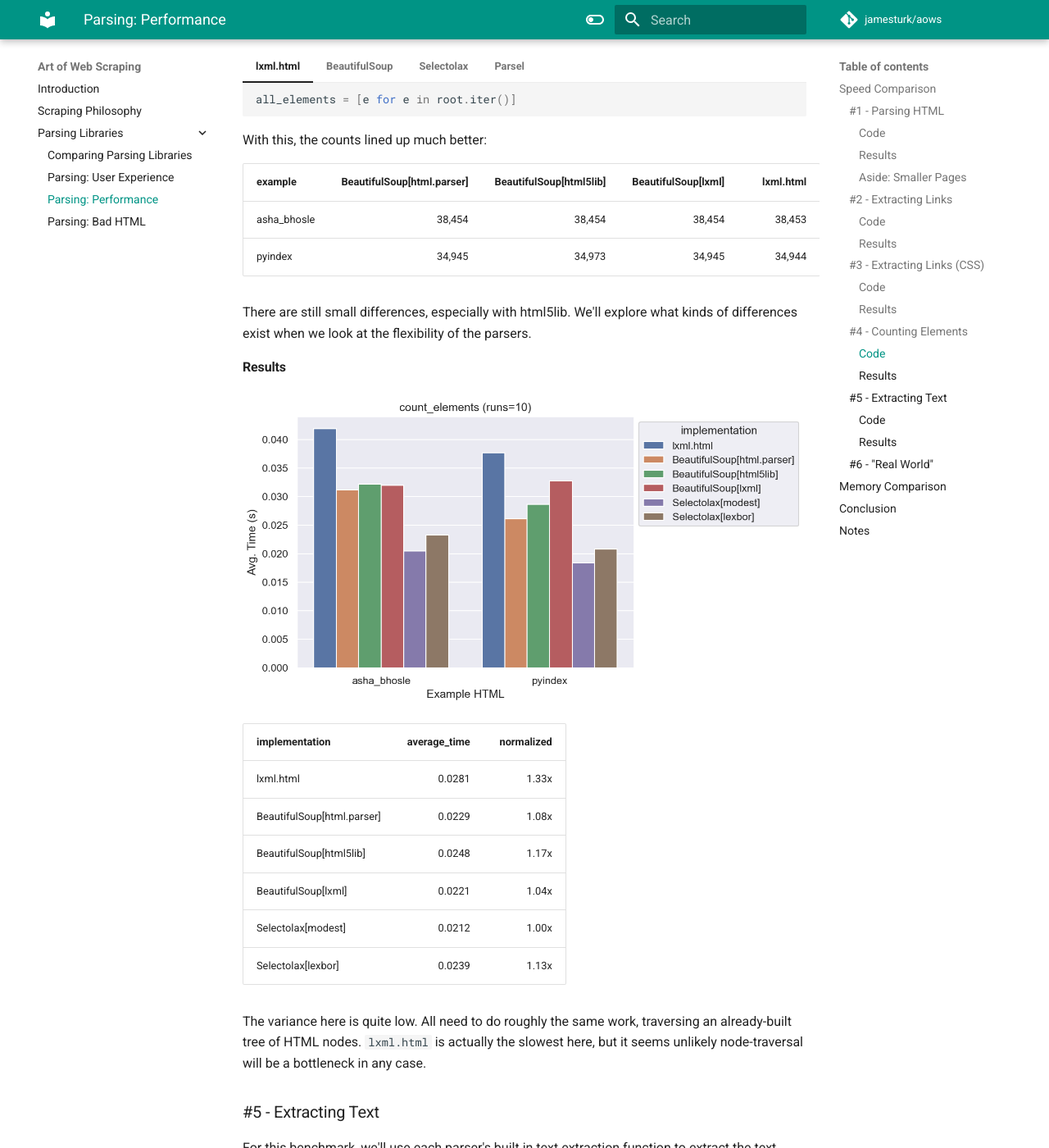
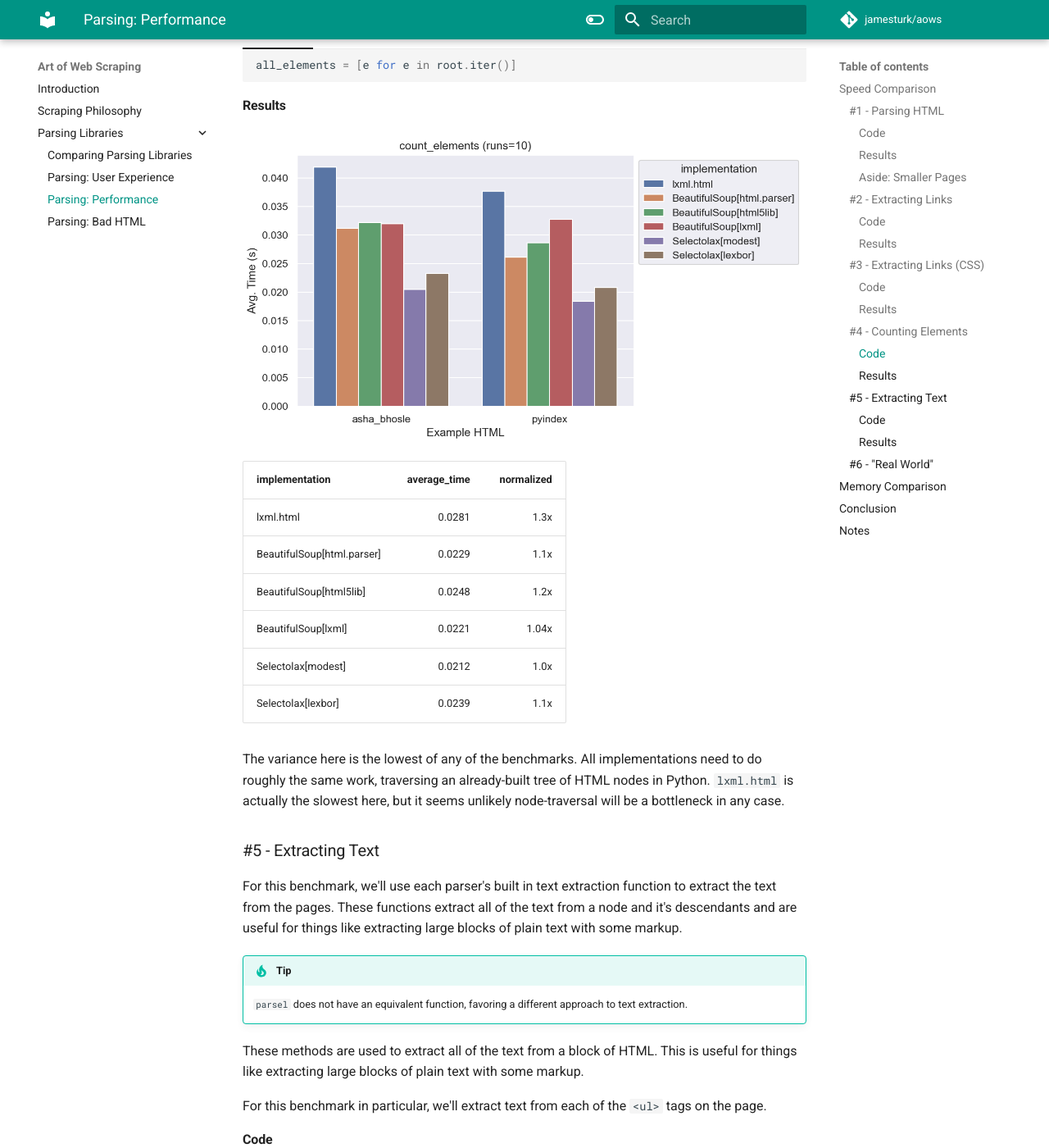
Before and after one commit to jamesturk/aows, an MkDocs documentation site: the page built from docs/parsing/performance.md, in a window 1280 px wide and 1400 px high, scrolled down 5460 px. Shown: the whole window at 82% size. Built offline with MkDocs 1.6.1 and Material for MkDocs 9.7.7, drawn with Linux system fonts in a browser that asks for light colours; comment, search, counter and statistics services are not loaded; some of the changed text lies outside the part shown.

Commit message:
updating performance w/ parsel notes

````diff
--- a/docs/parsing/performance.md
+++ b/docs/parsing/performance.md
@@ -1,6 +1,4 @@
 # Parsing: Performance
-
-
 
 ## Speed Comparison
 
@@ -28,6 +26,11 @@ The initial parse of the HTML is likely the most expensive part of the scraping
     ```python
     root = selectolax.parser.HTMLParser(html)
     # or selectolax.lexbor.LexborParser(html)
+    ```
+=== "Parsel"
+
+    ```python
+    root = parsel.Selector(html)
     ```
 
 #### Results
@@ -82,6 +85,12 @@ This benchmark uses each library to find all `<a>` tags with an `href` attribute
     # Selectolax is essentially a CSS Selector implementation
     links = root.css('a[href]')
     ```
+=== "Parsel"
+
+    ```python
+    # Parsel is a wrapper around lxml, so we'll use xpath
+    links = root.xpath('//a[@href]')
+    ```
 
 #### Results
 
@@ -107,7 +116,7 @@ Furthermore, the three BeautifulSoup implementations are virtually identical in
 
 I wanted to take a look at another way of getting the same data, in part to see if it'd level the playing field at all. Not all of the libraries support the same features, but all do support CSS selectors. We'll be querying for the same data as before, but this time with CSS selectors.
 
-!!! note
+!!! tip
     For lxml to support this feature, it needs the [cssselect](https://pypi.org/project/cssselect/) library installed.
 
 #### Code
@@ -123,6 +132,11 @@ I wanted to take a look at another way of getting the same data, in part to see
     links = root.select('a[href]')
     ```
 === "Selectolax"
+
+    ```python
+    links = root.css('a[href]')
+    ```
+=== "Parsel"
 
     ```python
     links = root.css('a[href]')
@@ -152,7 +166,7 @@ This did show that CSS Selectors are just as fast in lxml as XPath which is good
 
 For this benchmark we'll walk the DOM tree and count the number of elements.  DOM Traversal is just about the worst way to get data out of HTML, but sometimes it is necessary.
 
-!!! warning
+!!! tip
     `parsel` doesn't support direct DOM traversal.  It is possible to get child elements using XPath or CSS selectors, but it is drastically slower
     and didn't feel like a fair comparison since it isn't an intended use case.
 
@@ -160,8 +174,6 @@ For this benchmark we'll walk the DOM tree and count the number of elements.  DO
     and need to do DOM traversal, this is the recommended approach.
 
 #### Code
-
-My first attempt looked like this:
 
 === "lxml.html"
 
@@ -188,33 +200,28 @@ My first attempt looked like this:
     all_elements = [e for e in root.root.iter()]
     ```
 
-With this, the counts lined up much better:
-
-| example     |   BeautifulSoup[html.parser] |   BeautifulSoup[html5lib] |   BeautifulSoup[lxml] |   lxml.html |
-|:------------|-----------------------------:|--------------------------:|----------------------:|------------:|
-| asha_bhosle |                       38,454 |                    38,454 |                38,454 |      38,453 |
-| pyindex     |                       34,945 |                    34,973 |                34,945 |      34,944 |
-
-There are still small differences, especially with html5lib.  We'll explore what kinds of differences exist when we look at the flexibility of the parsers.
-
 #### Results
 
 ![](/img/count_elements.png)
 
 | implementation             |   average_time |   normalized |
 |:---------------------------|---------------:|-------------:|
-| lxml.html                  |      0.0281    |      1.33x   |
-| BeautifulSoup[html.parser] |      0.0229    |      1.08x   |
-| BeautifulSoup[html5lib]    |      0.0248    |      1.17x   |
-| BeautifulSoup[lxml]        |      0.0221    |      1.04x   |
-| Selectolax[modest]         |      0.0212    |      1.00x   |
-| Selectolax[lexbor]         |      0.0239    |      1.13x   |
+| lxml.html                  |      0.0281    |      1.3x   |
+| BeautifulSoup[html.parser] |      0.0229    |      1.1x   |
+| BeautifulSoup[html5lib]    |      0.0248    |      1.2x   |
+| BeautifulSoup[lxml]        |      0.0221    |      1.04x  |
+| Selectolax[modest]         |      0.0212    |      1.0x   |
+| Selectolax[lexbor]         |      0.0239    |      1.1x   |
 
-The variance here is quite low.  All need to do roughly the same work, traversing an already-built tree of HTML nodes. `lxml.html` is actually the slowest here, but it seems unlikely node-traversal will be a bottleneck in any case.
+The variance here is the lowest of any of the benchmarks.  All implementations need to do roughly the same work, traversing an already-built tree of HTML nodes in Python. `lxml.html` is actually the slowest here, but it seems unlikely node-traversal will be a bottleneck in any case.
 
 ### #5 - Extracting Text
 
 For this benchmark, we'll use each parser's built in text extraction function to extract the text from the pages.
+These functions extract all of the text from a node and it's descendants and are useful for things like extracting large blocks of plain text with some markup.
+
+!!! tip
+    `parsel` does not have an equivalent function, favoring a different approach to text extraction.
 
 These methods are used to extract all of the text from a block of HTML. This is useful for things like extracting large blocks of plain text with some markup.
 
````
Also changed, not shown: 1 other file.
